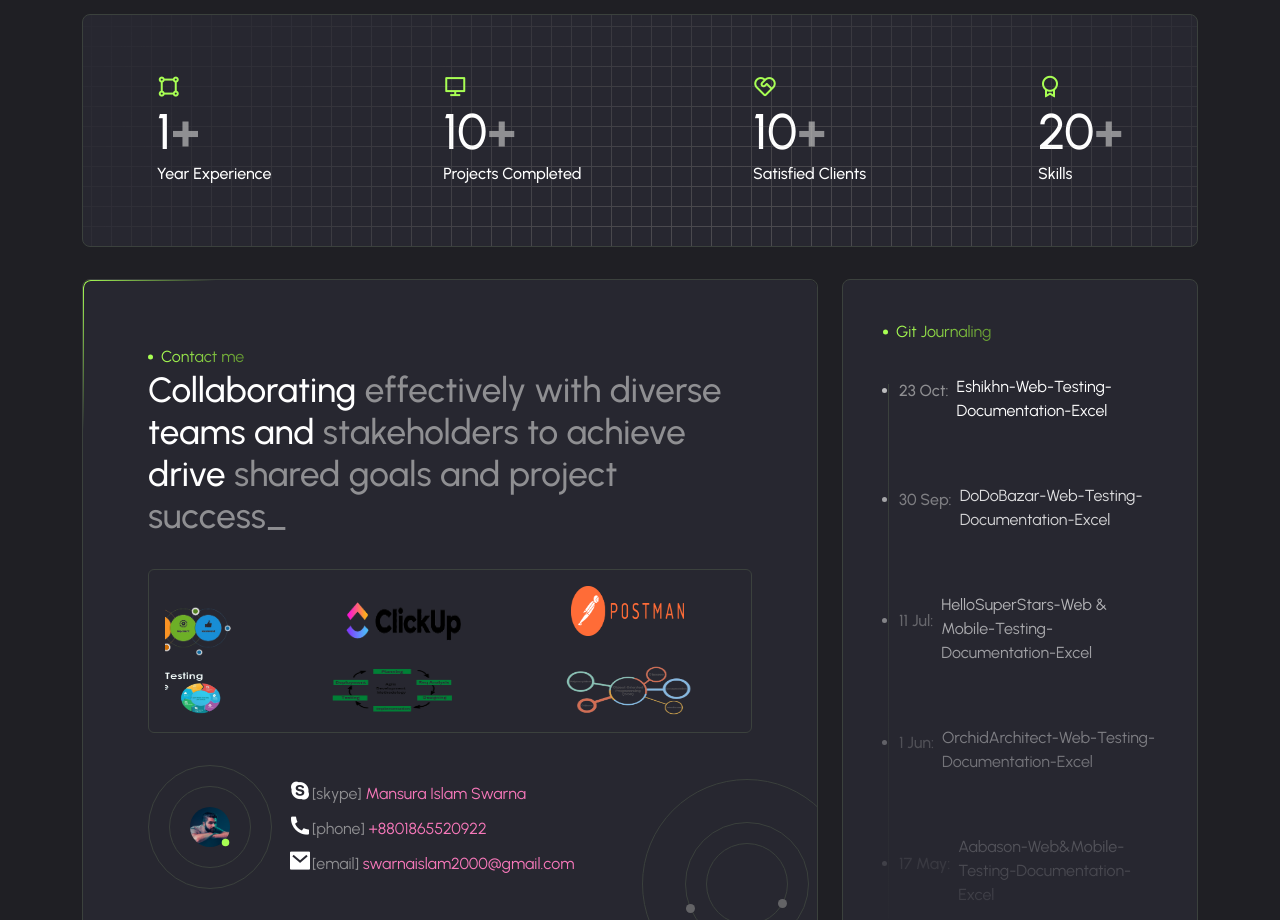
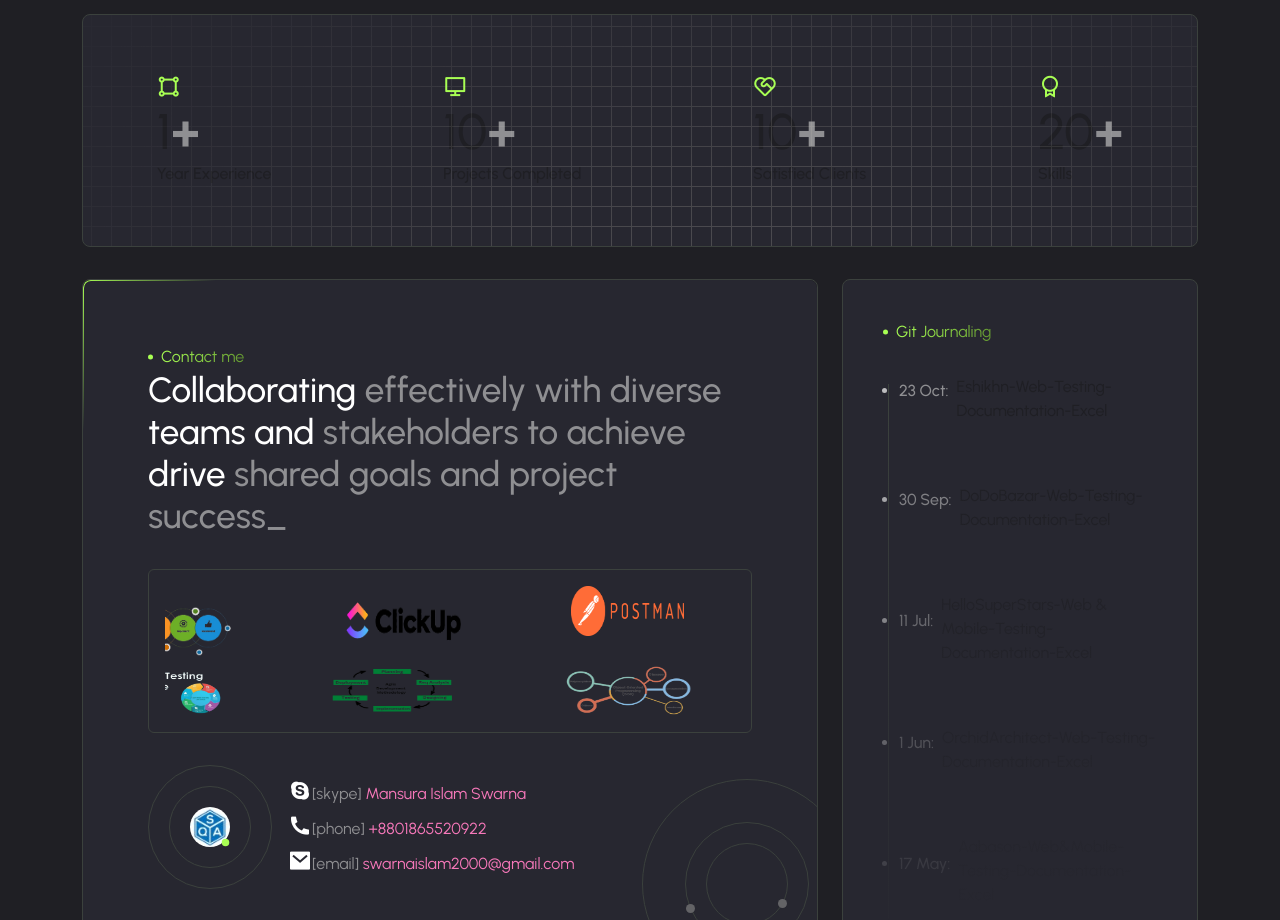
Before and after one commit to swarnaIslam61/swarnaIslam61.github.io, a Next.js app: page / in a window 1280 px wide. Shown: the part 792-1712 px from the top of the page. Built offline with nearby package versions, Linux system fonts and the light colour scheme; a web font is replaced by a local one.

Commit message:
#change all txt colour

```diff
--- a/components/sections/Coporation2.tsx
+++ b/components/sections/Coporation2.tsx
@@ -132,7 +132,7 @@
 												<div className="circle-1 position-relative z-0">
 													<div className="circle-2 position-absolute top-50 start-50 translate-middle z-1">
 														<div className="position-absolute top-50 start-50 translate-middle z-2">
-															<img className="w-100 h-100 rounded-circle" src="assets/imgs/coporation/avatar.png" alt="zelio" />
+															<img className="w-100 h-100 rounded-circle" src="/assets/imgs/swarna/file.jpg" alt="zelio" />
 															<svg className="text-primary-2 position-absolute bottom-0 end-0" xmlns="http://www.w3.org/2000/svg" width={9} height={9} viewBox="0 0 5 6" fill="none">
 																<circle cx="2.5" cy={3} r="2.5" fill="#A8FF53" />
 															</svg>
@@ -187,31 +187,31 @@
 										<li className="position-relative z-1">
 											<div className="d-flex align-items-center gap-2">
 												<p className="text-300 text-nowrap">23 Oct:</p>
-												<span className="text-dark">Eshikhn-Web-Testing-Documentation-Excel</span>
+												<span className="text-white">Eshikhn-Web-Testing-Documentation-Excel</span>
 											</div>
 										</li>
 										<li className="position-relative z-1">
 											<div className="d-flex align-items-center gap-2">
 												<p className="text-300 text-nowrap">30 Sep:</p>
-												<span className="text-dark">DoDoBazar-Web-Testing-Documentation-Excel</span>
+												<span className="text-white">DoDoBazar-Web-Testing-Documentation-Excel</span>
 											</div>
 										</li>
 										<li className="position-relative z-1">
 											<div className="d-flex align-items-center gap-2">
 												<p className="text-300 text-nowrap">11 Jul:</p>
-												<span className="text-dark">HelloSuperStars-Web & Mobile-Testing-Documentation-Excel</span>
+												<span className="text-white">HelloSuperStars-Web & Mobile-Testing-Documentation-Excel</span>
 											</div>
 										</li>
 										<li className="position-relative z-1">
 											<div className="d-flex align-items-center gap-2">
 												<p className="text-300 text-nowrap">1 Jun:</p>
-												<span className="text-dark">OrchidArchitect-Web-Testing-Documentation-Excel</span>
+												<span className="text-white">OrchidArchitect-Web-Testing-Documentation-Excel</span>
 											</div>
 										</li>
 										<li className="position-relative z-1">
 											<div className="d-flex align-items-center gap-2">
 												<p className="text-300 text-nowrap">17 May:</p>
-												<span className="text-dark">Aabason-Web&Mobile-Testing-Documentation-Excel</span>
+												<span className="text-white">Aabason-Web&Mobile-Testing-Documentation-Excel</span>
 											</div>
 										</li>
 									</ul>
--- a/components/sections/Home2.tsx
+++ b/components/sections/Home2.tsx
@@ -25,7 +25,7 @@
 											&lt;span&gt;
 											<div className="text-dark">
 												<div className="typewriter">
-													<h1 style={{color:"white"}}
+													<h1
 													className="fs-6 fw-medium">Hey, I’m Mansura Islam Swarna</h1>
 												</div>
 											</div>
@@ -39,7 +39,7 @@
 											_
 											</span>
 										</h1>
-										<p className="mb-6 text-secondary-2">&lt;p&gt;<span style={{color:"white"}} className="text-dark">With expertise in manual and automated testing using tools like </span> <span className="text-secondary-2">JMeter</span>, <span className="text-secondary-2">Postman</span>, <span className="text-secondary-2">Selenium</span><span className="text-dark">... I ensure software quality and reliabilityas.  I deliver thorough testing solutions that guarantee robust, user-centered applications.</span>&lt;/p&gt;</p>
+										<p className="mb-6 text-secondary-2">&lt;p&gt;<span style={{color:"white"}} className="text-white">With expertise in manual and automated testing using tools like </span> <span className="text-secondary-2">JMeter</span>, <span className="text-secondary-2">Postman</span>, <span className="text-secondary-2">Selenium</span><span className="text-dark">... I ensure software quality and reliabilityas.  I deliver thorough testing solutions that guarantee robust, user-centered applications.</span>&lt;/p&gt;</p>
 										<div className="row">
 											<div className="col-7">
 												{/* Carausel Scroll */}
--- a/components/sections/Projects2.tsx
+++ b/components/sections/Projects2.tsx
@@ -54,24 +54,24 @@
 																Dodobazar <br />
 																online shopping platform
 															</h4>
-															<p>Led testing and validation efforts to optimize application functionality and reliability.</p>
+															<p style={{ color: "white" }}> Led testing and validation efforts to optimize application functionality and reliability.</p>
 															<ul className="mt-4 list-unstyled">
 																<li className="text-secondary-2 mb-3 border-bottom pb-3">Project Info</li>
 																<li className="text-dark mb-3 border-bottom pb-3">
 																	<div className="d-flex justify-content-between">
-																		<p className="text-dark mb-0 text-end">Client</p>
+																		<p className="text-white mb-0 text-end">Client</p>
 																		<p className="text-300 mb-0 text-end">Conceptual JSC</p>
 																	</div>
 																</li>
 																<li className="text-dark mb-3 border-bottom pb-3">
 																	<div className="d-flex justify-content-between">
-																		<p className="text-dark mb-0 text-end">Running</p>
+																		<p className="text-white mb-0 text-end">Running</p>
 																		<p className="text-300 mb-0 text-end">about 1 year</p>
 																	</div>
 																</li>
 																<li className="text-dark mb-3 border-bottom pb-3">
 																	<div className="d-flex justify-content-between">
-																		<p className="text-dark mb-0 text-end">Technologies</p>
+																		<p className="text-white mb-0 text-end">Technologies</p>
 																		<p className="text-300 mb-0 text-end">Web-Testing-Documentation-Excel</p>
 																	</div>
 																</li>
--- a/components/sections/Service2.tsx
+++ b/components/sections/Service2.tsx
@@ -84,7 +84,7 @@
 									</div>
 									<div className="text-center pt-60">
 										<p className="text-300">
-											Excited to take on <span className="text-dark">new projects</span> and collaborate. <br />
+											Excited to take on <span className="text-white">new projects</span> and collaborate. <br />
 											Let's chat about your ideas. <Link href="https://www.facebook.com/profile.php?id=100081044210244" className="text-primary-2">Reach out!</Link>
 										</p>
 									</div>
--- a/components/sections/Static2.tsx
+++ b/components/sections/Static2.tsx
@@ -15,10 +15,10 @@
 										<div className="content mx-auto">
 											<i className="ri-shape-line text-primary-2" />
 											<h2 className="text-300 my-0 fs-50">
-												<CountUp className="odometer text-dark fw-medium" enableScrollSpy={true} end={1} />
+												<CountUp className="odometer text-white fw-medium" enableScrollSpy={true} end={1} />
 												<span className="fs-50 text-300 mb-0">+</span>
 											</h2>
-											<p className="fs-6 mb-0 text-dark">Year Experience</p>
+											<p className="fs-6 mb-0 text-white">Year Experience</p>
 										</div>
 									</div>
 								</div>
@@ -27,10 +27,10 @@
 										<div className="content mx-auto">
 											<i className="ri-computer-line text-primary-2" />
 											<h2 className="text-300 my-0 fs-50">
-												<CountUp className="odometer text-dark fw-medium" enableScrollSpy={true} end={10} />
+												<CountUp className="odometer text-white fw-medium" enableScrollSpy={true} end={10} />
 												<span className="fs-50 text-300 mb-0">+</span>
 											</h2>
-											<p className="fs-6 mb-0 text-dark">Projects Completed</p>
+											<p className="fs-6 mb-0 text-white">Projects Completed</p>
 										</div>
 									</div>
 								</div>
@@ -39,10 +39,10 @@
 										<div className="content mx-auto">
 											<i className="ri-service-line text-primary-2" />
 											<h2 className="text-300 my-0 fs-50">
-												<CountUp className="odometer text-dark fw-medium" enableScrollSpy={true} end={10} />
+												<CountUp className="odometer text-white fw-medium" enableScrollSpy={true} end={10} />
 												<span className="fs-50 text-300 mb-0">+</span>
 											</h2>
-											<p className="fs-6 mb-0 text-dark">Satisfied Clients</p>
+											<p className="fs-6 mb-0 text-white">Satisfied Clients</p>
 										</div>
 									</div>
 								</div>
@@ -52,10 +52,10 @@
 										<div className="content mx-auto">
 											<i className="ri-award-line text-primary-2" />
 											<h2 className="text-300 my-0 fs-50">
-												<CountUp className="odometer text-dark fw-medium" enableScrollSpy={true} end={20} />
+												<CountUp className="odometer text-white fw-medium" enableScrollSpy={true} end={20} />
 												<span className="fs-50 text-300 mb-0">+</span>
 											</h2>
-											<p className="fs-6 mb-0 text-dark">Skills</p>
+											<p className="fs-6 mb-0 text-white">Skills</p>
 										</div>
 									</div>
 								</div>
```
Also changed, not shown: public/assets/imgs/swarna/file.jpg (added).
